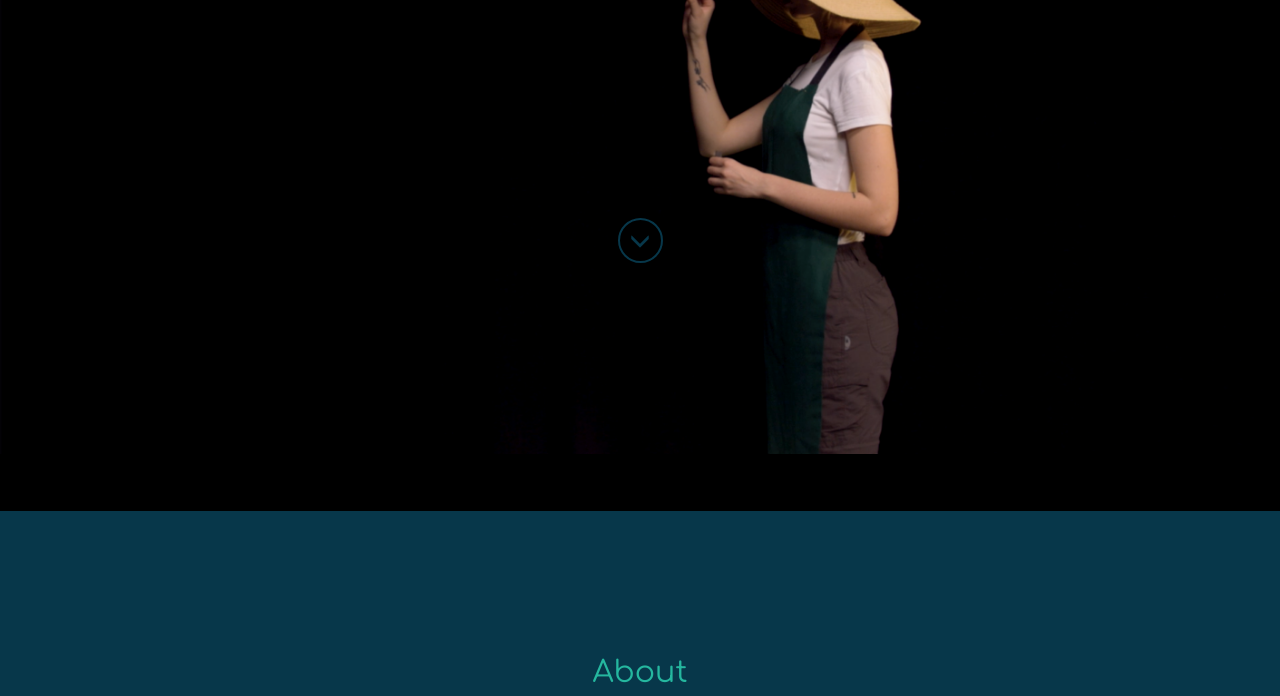
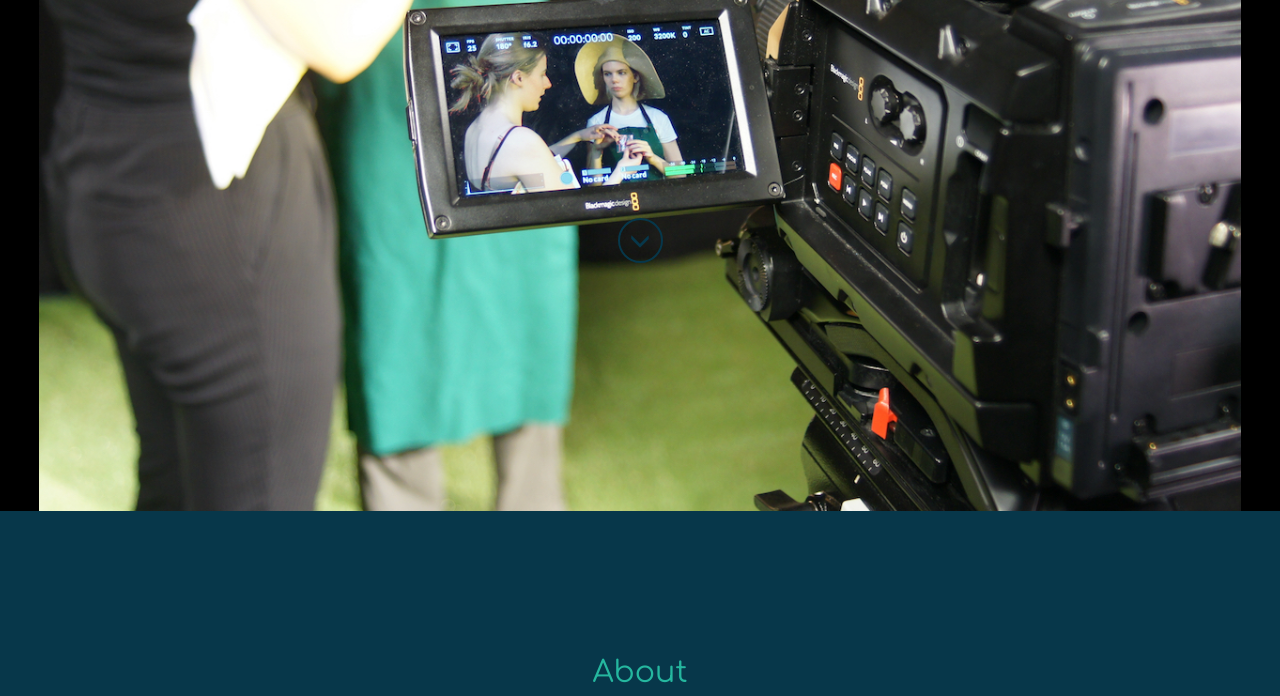
Before and after one commit to alicebe/portfolio, a plain HTML site: page index.html in a window 1280 px wide. Shown: the part 349-1045 px from the top of the page. Drawn offline with nearby package versions, Linux system fonts and the light colour scheme; a web font is replaced by a local one.

Commit message:
Update style.css

```diff
--- a/style.css
+++ b/style.css
@@ -270,7 +270,7 @@ body > .container-fluid {
 
 
 .bg-img {
-background-image: url("welcomepage.png");
+background-image: url("welcomepage.jpeg");
 background-size: contain;
 background-repeat: no-repeat;
 background-position: center;;
```
